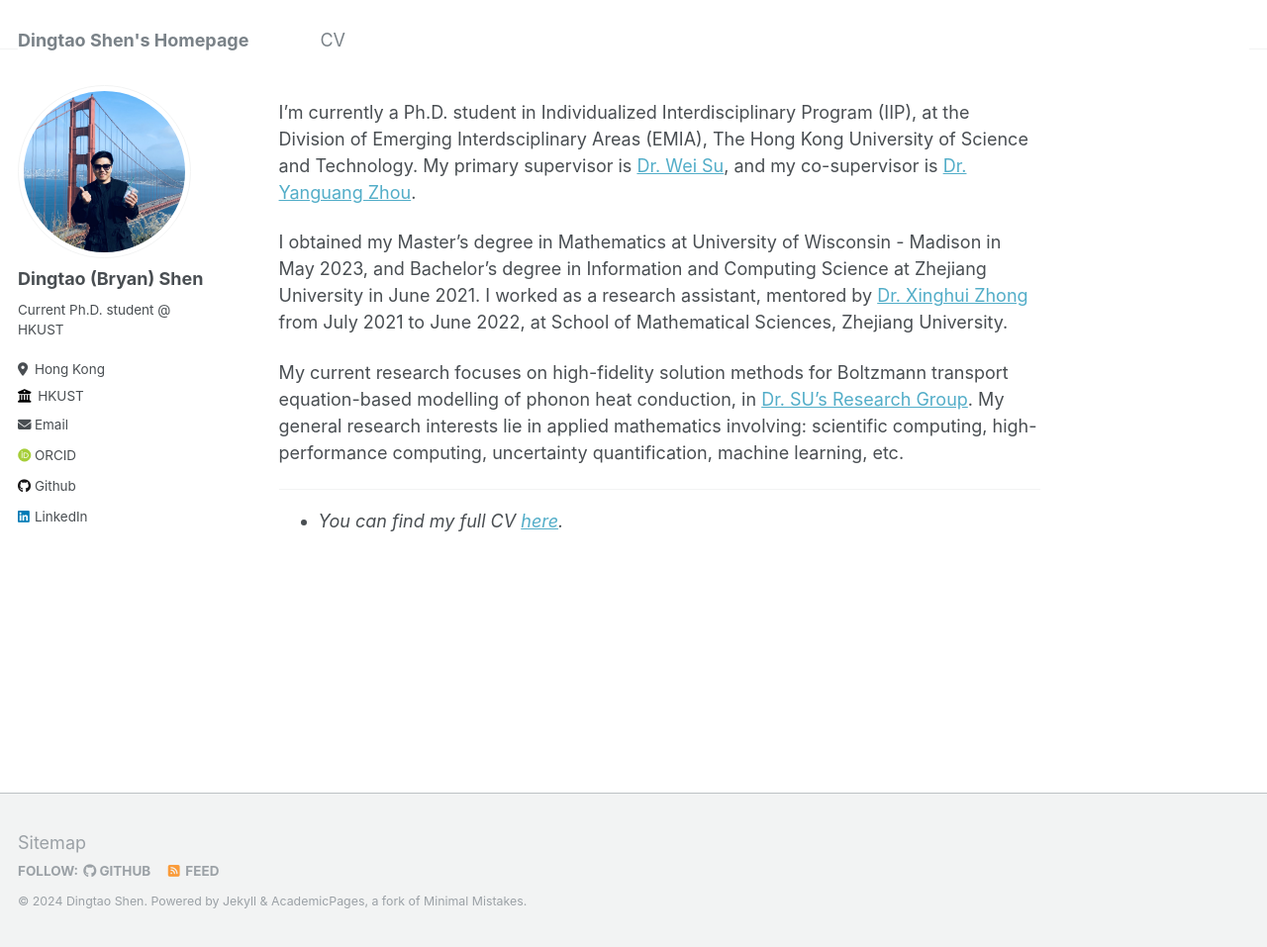
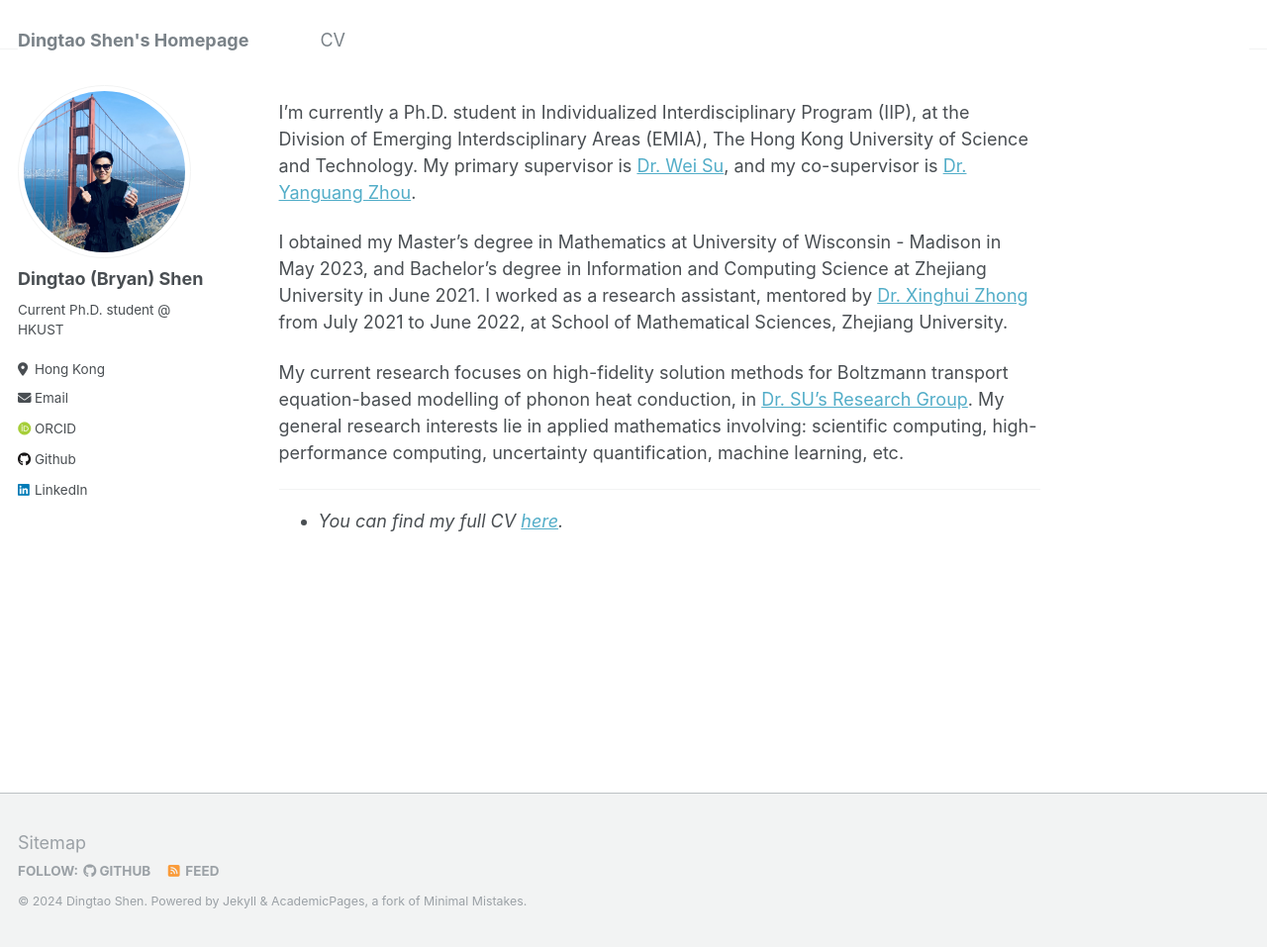
Before and after one commit to dingtao-shen/dingtao-shen.github.io, a Jekyll site: the page built from _pages/about.md, in a window 1280 px wide and 957 px high. Shown: the whole window at 99% size. Built offline with Jekyll 4.4.1, drawn with Linux system fonts in a browser that asks for light colours; some web fonts are replaced.

Commit message:
Update _config.yml

```diff
--- a/_config.yml
+++ b/_config.yml
@@ -26,7 +26,7 @@ author:
   pronouns         : # example: "she/her"
   bio              : "Current Ph.D. student @ HKUST"
   location         : "Hong Kong"
-  employer         : "HKUST"
+  # employer         : "HKUST"
   uri              : # URL
   email            : "dingtao.shen@connect.ust.hk"
 
```
